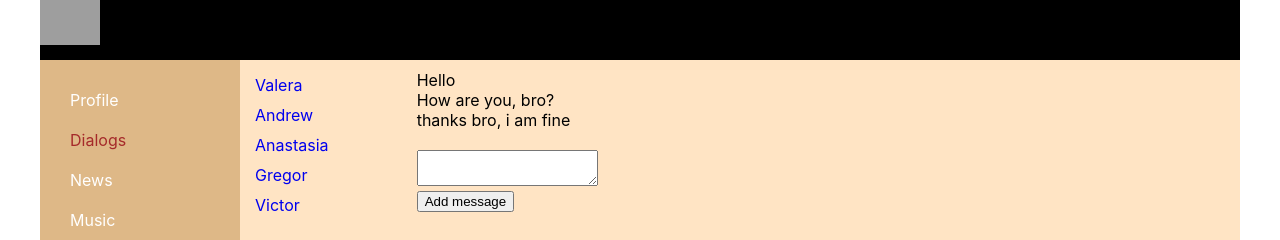
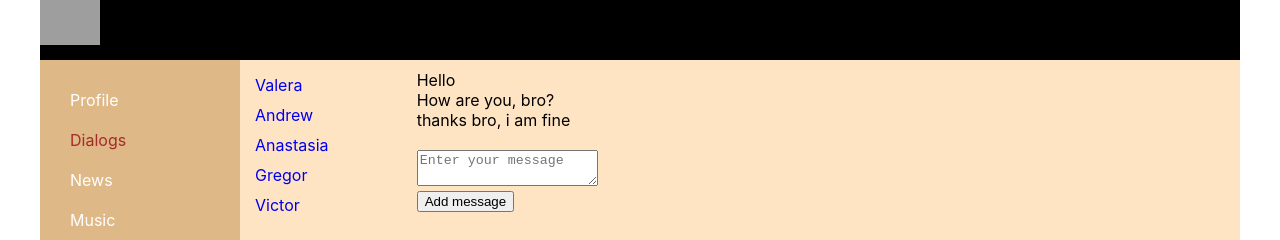
Before and after one commit to softdeveloper84/social_network_demo, a React (Create React App) app: page /dialogs in a window 1280 px wide. Shown: the top 240 px of the page. Built offline with nearby package versions, Linux system fonts and the light colour scheme; grey boxes are pictures that could not be loaded.

Commit message:
40 - add message

```diff
--- a/src/App.js
+++ b/src/App.js
@@ -1,6 +1,6 @@
 import React from 'react';
 import './App.css';
-import { Route, BrowserRouter } from 'react-router-dom';
+import {Route} from 'react-router-dom';
 import Header from "./components/Heder/Header";
 import Navbar from "./components/Navbar/Navbar";
 import Profile from "./components/Profile/Profile";
@@ -12,7 +12,6 @@ import Settings from "./components/Settings/Settings";
 
 const App = (props) => {
   return (
-      <BrowserRouter>
           <div className="app-wrapper">
               <Header />
               <Navbar friends={props.state.sidebar.friends}
@@ -22,17 +21,13 @@ const App = (props) => {
                       <Profile profilePage={props.state.profilePage}
                                dispatch={props.dispatch}/>}/>
                   <Route path="/dialogs" render={() =>
-                      <Dialogs dialogsData={props.state.dialogsPage.dialogs}
-                               messageData={props.state.dialogsPage.messages}
-                               newDialogText={props.state.dialogsPage.newDialogText}
-                               dispatch={props.dispatch}/>
+                      <Dialogs store={props.store}/>
                   } />
                   <Route path="/news" component={() => <News/>}/>
                   <Route path="/music" component={() => <Music/>}/>
                   <Route path="/settings" component={() => <Settings/>}/>
               </div>
           </div>
-      </BrowserRouter>
   );
 };
 
--- a/src/components/Dialogs/Dialogs.js
+++ b/src/components/Dialogs/Dialogs.js
@@ -5,25 +5,24 @@ import Message from "./Message/Message";
 import {updateMessageDialogActionCreator, addMessageDialogsActionCreator} from "../../redux/state";
 
 const Dialogs = (props) => {
-    debugger;
-    let newMessageElement = React.createRef();
 
-    let dialogsElements = props.dialogsData.map(el => (
+    let state = props.store.getState().dialogsPage;
+
+    let dialogsElements = state.dialogs.map(el => (
         <DialogItem name={el.name} id={el.id}/>
     ));
 
-    let messageElements = props.messageData.map(el => (
+    let messageElements = state.messages.map(el => (
        <Message message={el.name}/>
     ));
 
-    let addMessage = () => {
-        props.dispatch(addMessageDialogsActionCreator());
+    let onSendMessageClick = () => {
+        props.store.dispatch(addMessageDialogsActionCreator());
     };
 
-    let onUpdateMessage = () => {
-        let text = newMessageElement.current.value;
-        console.log(text);
-        props.dispatch(updateMessageDialogActionCreator(text));
+    let onNewMessageChange = (e) => {
+        let text = e.target.value;
+        props.store.dispatch(updateMessageDialogActionCreator(text));
     };
 
     return(
@@ -34,10 +33,12 @@ const Dialogs = (props) => {
             <div className={s.messages}>
                 {messageElements}
                 <div className={s.messageBox}>
-                    <textarea onChange={onUpdateMessage} ref={newMessageElement} value={props.newDialogText}/>
+                    <textarea onChange={onNewMessageChange}
+                              value={state.newDialogText}
+                              placeholder={state.placeholderText}/>
                 </div>
                 <div>
-                    <button onClick={addMessage}>Add message</button>
+                    <button onClick={onSendMessageClick}>Add message</button>
                 </div>
             </div>
         </div>
--- a/src/index.js
+++ b/src/index.js
@@ -4,13 +4,18 @@ import App from "./App";
 import ReactDOM from "react-dom";
 import * as serviceWorker from './serviceWorker';
 import store from "./redux/state";
+import {BrowserRouter} from "react-router-dom";
 
 export let rerenderEntireTree = (store) => {
     ReactDOM.render(
-        <App state={store.getState()} dispatch={store.dispatch.bind(store)}/>,
-        document.getElementById('root')
+        <BrowserRouter>
+            <App state={store.getState()}
+                 dispatch={store.dispatch.bind(store)}
+                 store={store}/>
+        </BrowserRouter>, document.getElementById('root')
     );
 };
+
 rerenderEntireTree(store);
 
 store.subscribe(rerenderEntireTree);
--- a/src/redux/state.js
+++ b/src/redux/state.js
@@ -1,6 +1,6 @@
 const ADD_POST = "ADD-POST";
 const UPDATE_NEW_POST_TEXT = "UPDATE-NEW-POST-TEXT";
-const ADD_MESSAGE_DIALOGS = "ADD-MESSAGE-DIALOGS";
+const SEND_MESSAGE = "SEND-MESSAGE";
 const UPDATE_MESSAGE_DIALOGS = "UPDATE-MESSAGE-DIALOGS";
 
 
@@ -27,7 +27,8 @@ let store = {
                 {id:2, "name": "How are you, bro?"},
                 {id:3, "name": "thanks bro, i am fine"},
             ],
-            newDialogText: ""
+            newDialogText: "",
+            placeholderText: "Enter your message"
         },
         sidebar:{
             friends:[
@@ -65,9 +66,9 @@ let store = {
         } else if(action.type === UPDATE_NEW_POST_TEXT){
             this._state.profilePage.newPostText = action.newText;
             this._callSubscriber(this);
-        } else if(action.type === ADD_MESSAGE_DIALOGS){
+        } else if(action.type === SEND_MESSAGE){
             let message = {
-                id:111,
+                id: 111,
                 "name": this._state.dialogsPage.newDialogText
             };
             this._state.dialogsPage.messages.push(message);
@@ -95,7 +96,7 @@ export const updateNewPostTextActionCreator = (text) => {
 
 export const addMessageDialogsActionCreator = () => {
     return {
-        type: ADD_MESSAGE_DIALOGS,
+        type: SEND_MESSAGE,
     }
 };
 
```
